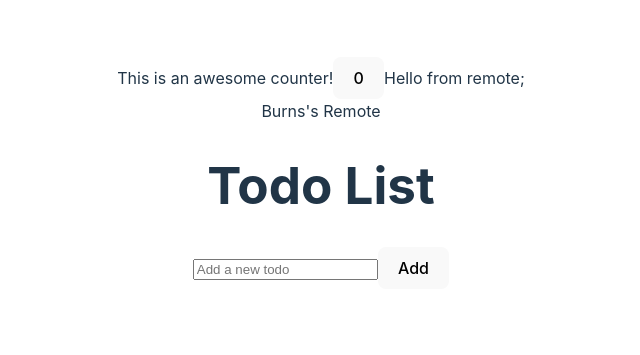
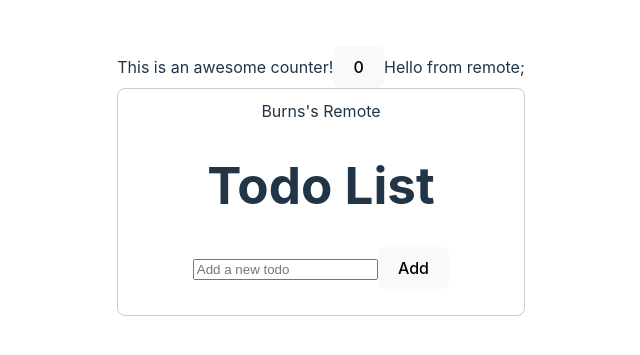
Before and after one commit to BurnsJ822/mfe-remote, a React (Vite) app: page / in a window 1280 px wide. Shown: the part 219-574 px from the top of the page, without its empty margins (319-959 px from the left). Built offline with nearby package versions, Linux system fonts and the light colour scheme.

Commit message:
Added border

```diff
--- a/src/ToDo.tsx
+++ b/src/ToDo.tsx
@@ -50,7 +50,7 @@ const TodoList = () => {
   };
 
   return (
-    <div>
+    <div style={{border: '1px solid #ccc', padding: '10px', borderRadius: '8px'}}>
         <span>Burns's Remote</span>
       <h1>Todo List</h1>
       <input
--- a/vite.config.ts
+++ b/vite.config.ts
@@ -8,6 +8,12 @@ export default defineConfig({
     react(),
     federation({
       name: 'remote_app',
+      remotes: {
+        burns: "https://mfe-remote-three.vercel.app/assets/remoteEntry.js",
+        reilly: "https://mfe-remote-test-fn19.vercel.app/assets/remoteEntry.js",
+        leo: "https://remote-test.vercel.app/assets/remoteEntry.js",
+
+      },
       filename: 'remoteEntry.js',
       exposes: {
         './Counter': './src/Counter',
```
